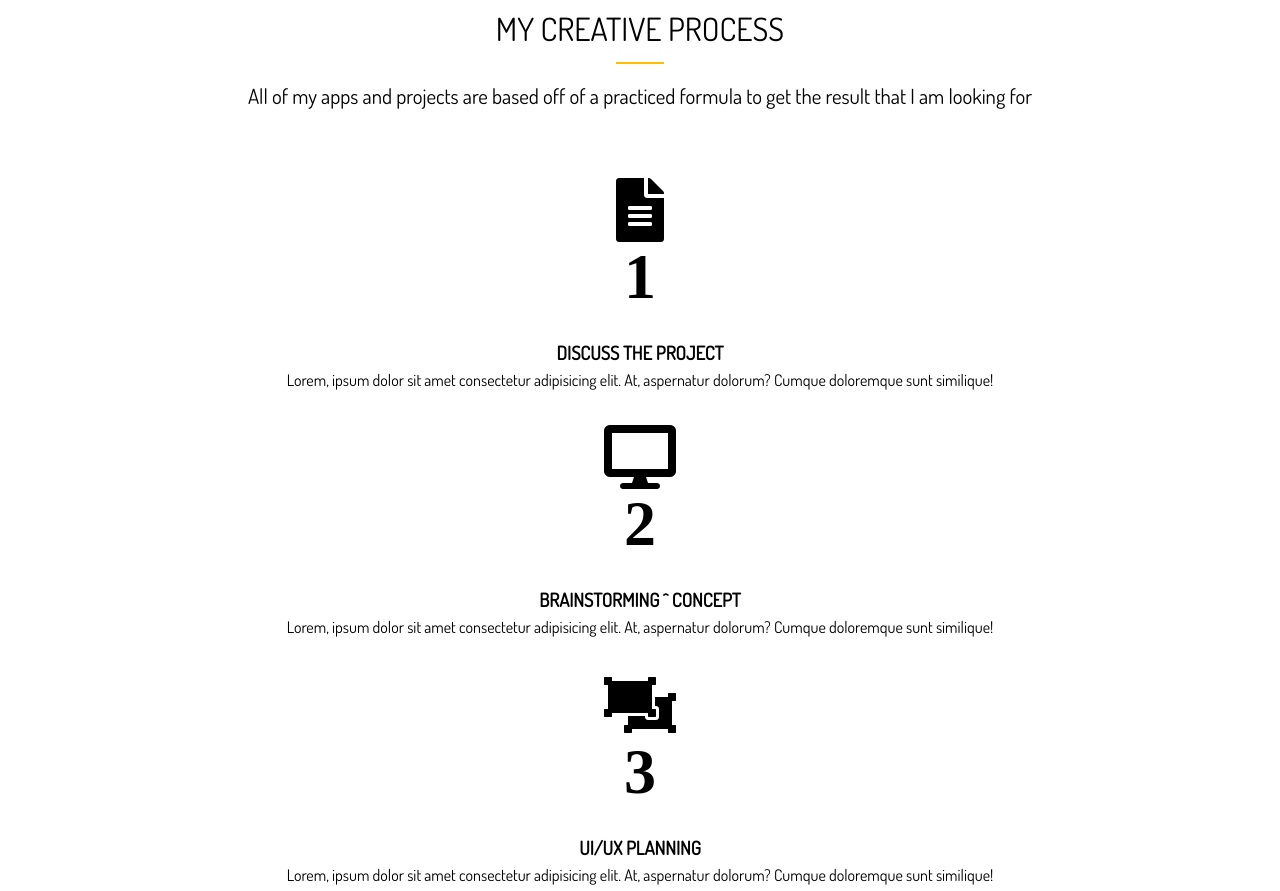
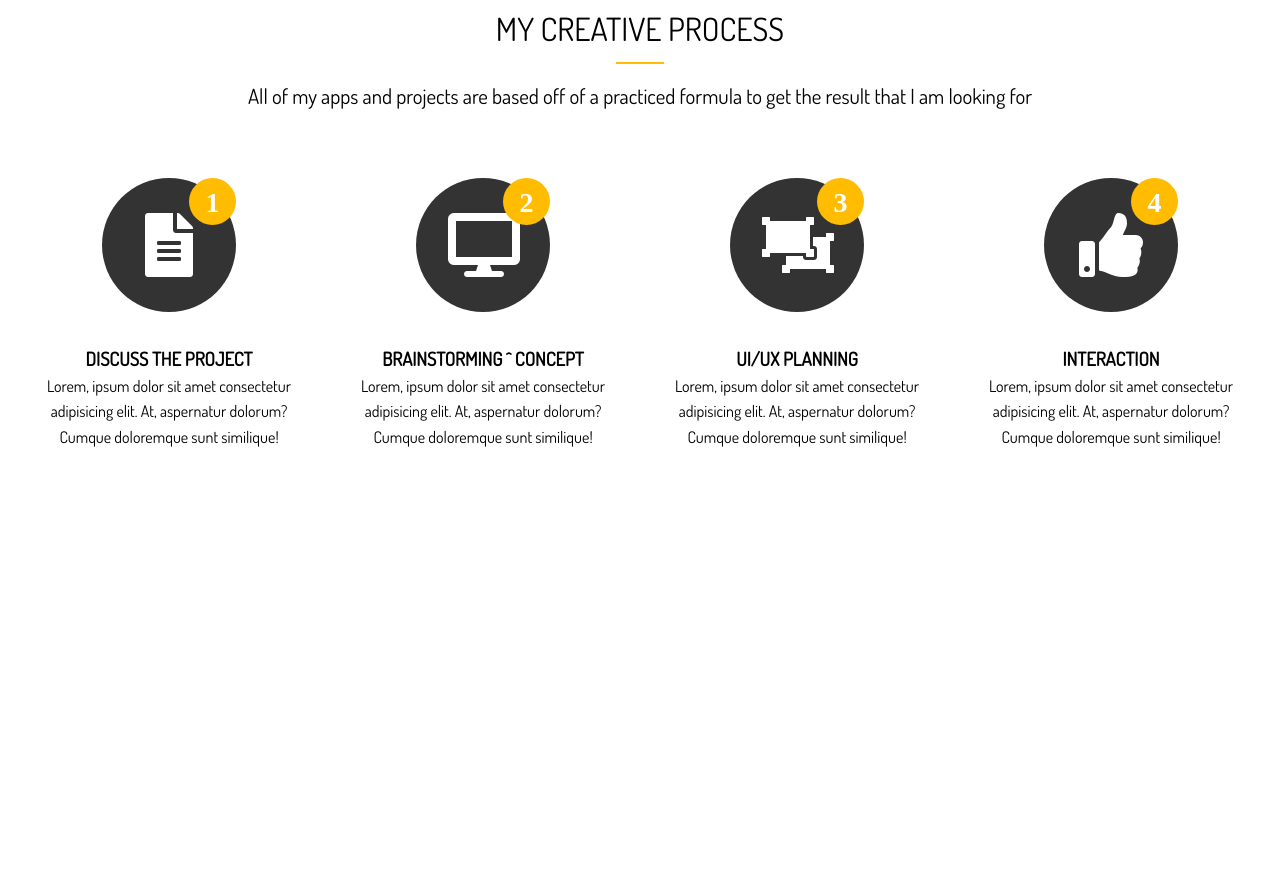
Before and after one commit to xaviguasch/portfolio-with-sass, a website: page dist/index.html in a window 1280 px wide. Shown: the part 1546-2437 px from the top of the page. After the commit the page ends 2028 px from the top, so only its background shows below. Drawn offline with Linux system fonts and the light colour scheme.

Commit message:
styled icons inside section home-c

```diff
--- a/scss/main.scss
+++ b/scss/main.scss
@@ -150,4 +150,43 @@ img {
         }
 
     }
+
+    // Home Section C
+    &-c {
+        .process {
+            display: grid;
+            grid-template-columns: repeat(4, 1fr);
+            grid-gap: 1.5rem;
+            text-align: center;
+
+            // process-step
+            &-step {
+                position: absolute;
+                top: 0;
+                right: 0;
+                font-size: 28px;
+                background-color: $main-color;
+                border-radius: 50%;
+                height: 15px;
+                width: 15px;
+                line-height: 15px;
+                padding: 1rem;
+                transition: all 1s;
+            }
+
+            // process-icon
+            &-icon {
+                border-radius: 50%;
+                background: $dark-color;
+                color: #fff;
+                padding: 2rem;
+                width: 70px;
+                height: 70px;
+                line-height: 70px;
+                text-align: center;
+                position: relative;
+                transition: all 1s;
+            }
+        }
+    }
 }
```
Also changed, not shown: dist/css/main.css, dist/index.html.
